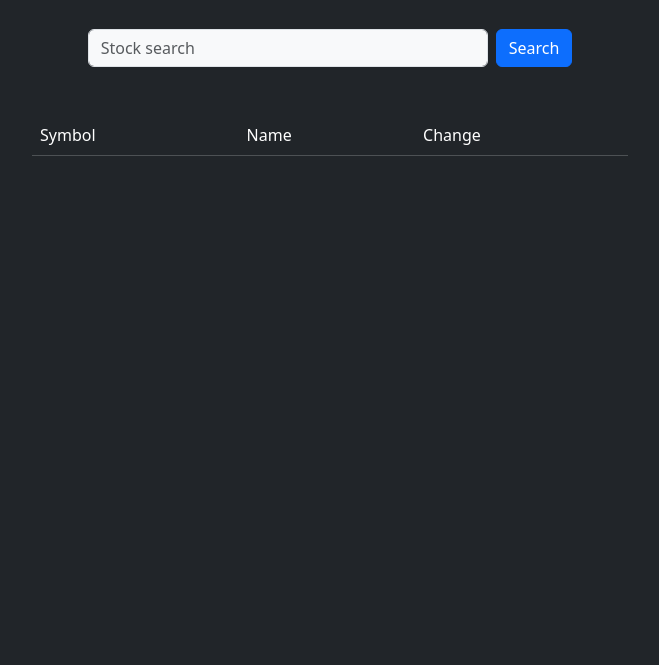
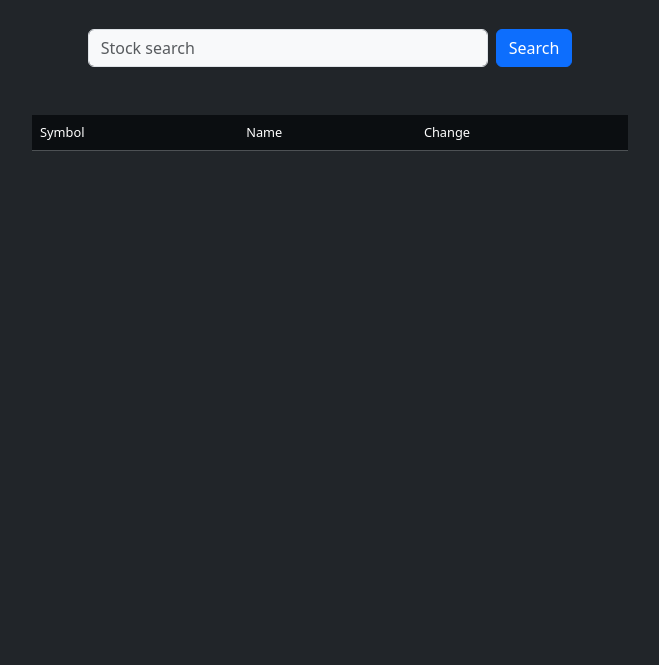
Before and after one commit to Golannnnn/stock-exchange, a plain HTML site: page index.html in a window 1280 px wide. Shown: the part 135-800 px from the top of the page, without its empty margins (310-969 px from the left). Drawn offline with nearby package versions, Linux system fonts and the light colour scheme; no server answers.

Commit message:
changed style of thead

```diff
--- a/SearchResult.js
+++ b/SearchResult.js
@@ -14,7 +14,7 @@ class SearchResult {
     this.el.innerHTML = `
     <div class="table-responsive container-lg container-xl">
     <table class="table table-hover table-dark">
-      <thead>
+      <thead class="default-table">
         <tr>
           <th scope="col" class="fw-light">Symbol</th>
           <th scope="col" class="fw-light">Name</th>
--- a/styles.css
+++ b/styles.css
@@ -192,3 +192,8 @@ html {
   background-color: #fcd535;
   color: #181a20;
 }
+
+thead th {
+  background-color: #0b0e11 !important;
+  font-size: 0.8rem;
+}
```
